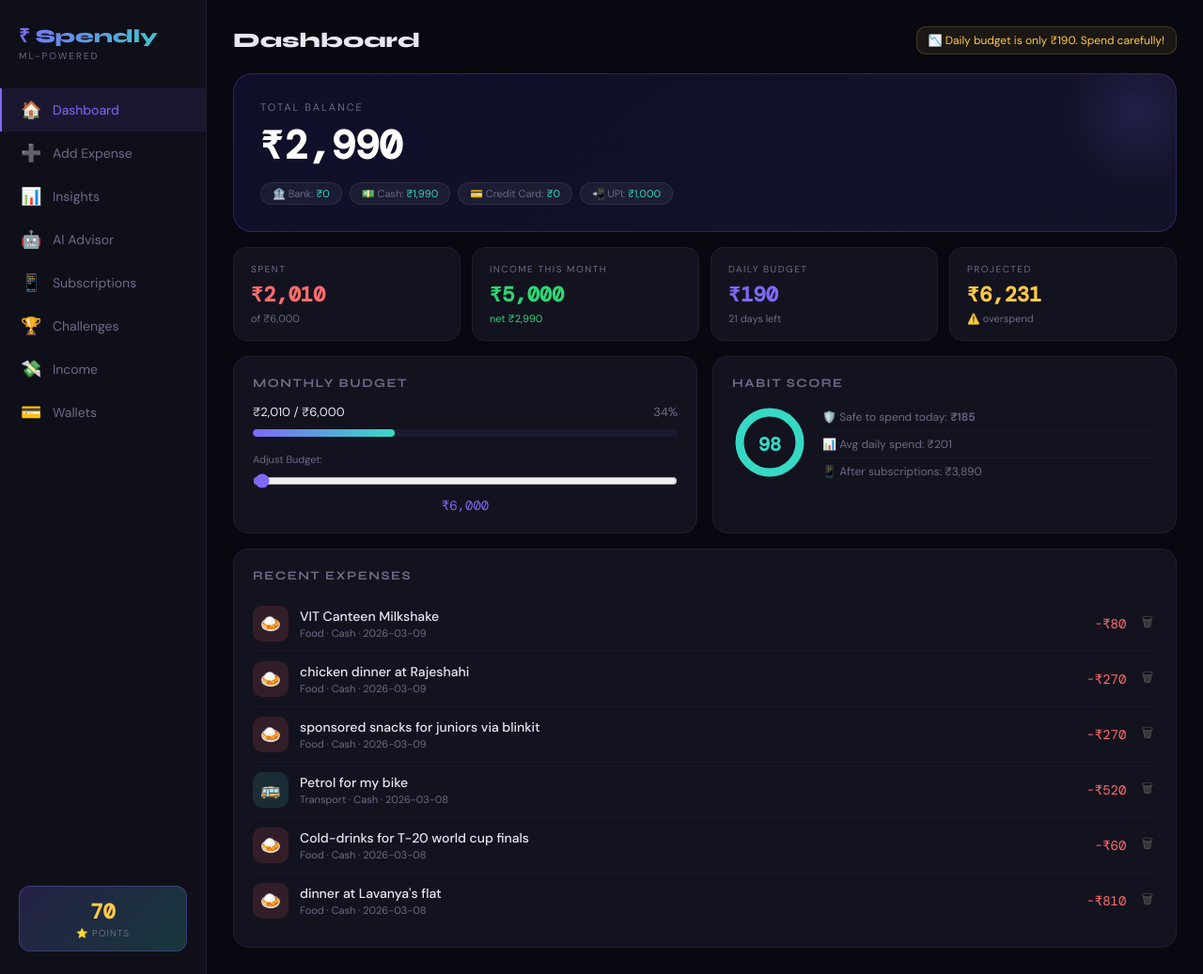
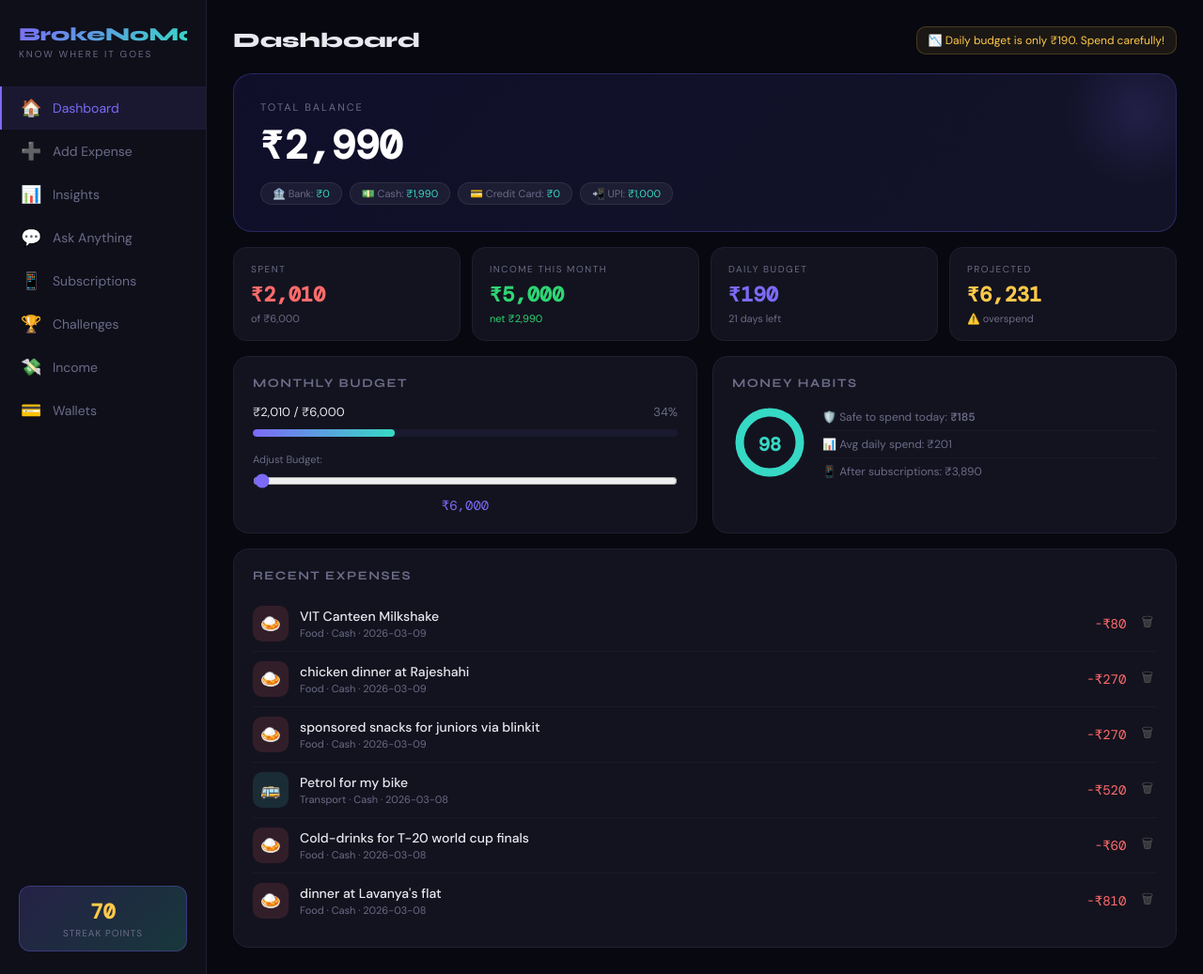
Before and after one commit to Arjun1653/BrokeNoMore, a Flask app: page / in a window 1280 px wide. Shown: the whole page at 94% size. Run offline with Flask 3, Linux system fonts and the light colour scheme; data comes from the database, SQL or seed files in the repository; both versions use the stored data as it was after the commit.

Commit message:
Rename to BrokeNoMore, UI cleanup

```diff
--- a/templates/index.html
+++ b/templates/index.html
@@ -3,7 +3,7 @@
 <head>
 <meta charset="UTF-8">
 <meta name="viewport" content="width=device-width, initial-scale=1.0">
-<title>Smart Expense Tracker</title>
+<title>BrokeNoMore</title>
 <link href="https://fonts.googleapis.com/css2?family=Syne:wght@400;600;700;800&family=DM+Mono:wght@400;500&family=DM+Sans:wght@400;500;600&display=swap" rel="stylesheet">
 <style>
 :root {
@@ -175,8 +175,8 @@ svg.forecast { width: 100%; height: 100px; }
   <!-- SIDEBAR -->
   <div class="sidebar">
     <div class="logo">
-      <div class="logo-name">₹ Spendly</div>
-      <div class="logo-sub">ML-Powered</div>
+      <div class="logo-name">BrokeNoMore</div>
+      <div class="logo-sub">know where it goes</div>
     </div>
     <nav>
       <div class="nav-item active" onclick="showPage('dashboard')">
@@ -189,7 +189,7 @@ svg.forecast { width: 100%; height: 100px; }
         <span class="nav-icon">📊</span> Insights
       </div>
       <div class="nav-item" onclick="showPage('advisor')">
-        <span class="nav-icon">🤖</span> AI Advisor
+        <span class="nav-icon">💬</span> Ask Anything
       </div>
       <div class="nav-item" onclick="showPage('subscriptions')">
         <span class="nav-icon">📱</span> Subscriptions
@@ -207,7 +207,7 @@ svg.forecast { width: 100%; height: 100px; }
     <div class="sidebar-bottom">
       <div class="points-badge">
         <div class="points-val" id="sidebar-points">0</div>
-        <div class="points-label">⭐ Points</div>
+        <div class="points-label">streak points</div>
       </div>
     </div>
   </div>
@@ -275,7 +275,7 @@ svg.forecast { width: 100%; height: 100px; }
 
           <!-- Habit Score -->
           <div class="card">
-            <div class="card-title">Habit Score</div>
+            <div class="card-title">Money Habits</div>
             <div class="score-wrap">
               <div class="score-ring">
                 <svg width="80" height="80" viewBox="0 0 80 80" style="transform:rotate(-90deg)">
@@ -313,11 +313,11 @@ svg.forecast { width: 100%; height: 100px; }
         <div class="gap-16">
           <!-- Receipt upload -->
           <div class="card">
-            <div class="card-title">📸 Scan Receipt (AI)</div>
+            <div class="card-title">📸 Snap a Bill</div>
             <div class="receipt-drop" onclick="document.getElementById('receipt-input').click()" id="receipt-drop">
               <div style="font-size:36px;margin-bottom:8px">📸</div>
-              <div style="font-size:13px;color:var(--muted)">Click to upload bill/receipt</div>
-              <div style="font-size:11px;color:#444;margin-top:4px">AI will extract details automatically</div>
+              <div style="font-size:13px;color:var(--muted)">Click to upload a bill or receipt</div>
+              <div style="font-size:11px;color:#444;margin-top:4px">it'll read the amount for you</div>
             </div>
             <input type="file" id="receipt-input" accept="image/*" style="display:none" onchange="scanReceipt(this)">
           </div>
@@ -371,7 +371,7 @@ svg.forecast { width: 100%; height: 100px; }
             </div>
           </div>
           <div class="card" id="ai-category-suggest" style="display:none;">
-            <div class="card-title">🤖 ML Category Detected</div>
+            <div class="card-title">✦ Category Detected</div>
             <div id="category-explain" style="font-size:13px;color:var(--muted);line-height:1.6;"></div>
           </div>
         </div>
@@ -402,29 +402,29 @@ svg.forecast { width: 100%; height: 100px; }
 
         <!-- Anomalies -->
         <div class="card" id="anomaly-section">
-          <div class="card-title">🔍 Anomaly Detection (ML)</div>
-          <div id="anomaly-list"><div style="color:var(--muted);font-size:13px;">Analyzing spending patterns...</div></div>
+          <div class="card-title">🔍 Unusual Spends</div>
+          <div id="anomaly-list"><div style="color:var(--muted);font-size:13px;">Looking for anything out of the ordinary...</div></div>
         </div>
 
         <!-- Spending Clusters -->
         <div class="card">
-          <div class="card-title">🎯 Spending Clusters (K-Means ML)</div>
-          <div id="cluster-list"><div style="color:var(--muted);font-size:13px;">Clustering your expenses...</div></div>
+          <div class="card-title">🎯 How You Spend</div>
+          <div id="cluster-list"><div style="color:var(--muted);font-size:13px;">Grouping your expenses...</div></div>
         </div>
 
         <!-- Forecast -->
         <div class="card">
-          <div class="card-title">📈 30-Day Spending Forecast (ML)</div>
+          <div class="card-title">📈 Where You're Headed</div>
           <div id="forecast-info" style="font-size:13px;color:var(--muted);margin-bottom:12px;"></div>
           <div id="forecast-chart" style="overflow-x:auto;"></div>
         </div>
 
         <!-- NL Query -->
         <div class="card">
-          <div class="card-title">🔍 Natural Language Search</div>
+          <div class="card-title">🔍 Search Your Expenses</div>
           <div style="display:flex;gap:10px;margin-bottom:12px;">
-            <input class="form-input" id="nl-query" placeholder="How much did I spend on food this month?" style="flex:1;" onkeydown="if(event.key==='Enter') nlQuery()">
-            <button class="btn btn-primary" style="width:auto;padding:11px 20px;" onclick="nlQuery()">Ask</button>
+            <input class="form-input" id="nl-query" placeholder="e.g. how much did I spend on food this month?" style="flex:1;" onkeydown="if(event.key==='Enter') nlQuery()">
+            <button class="btn btn-primary" style="width:auto;padding:11px 20px;" onclick="nlQuery()">Go</button>
           </div>
           <div style="display:flex;gap:8px;flex-wrap:wrap;margin-bottom:12px;">
             <button class="btn btn-ghost" onclick="setQuery('How much on food this month?')">Food spend</button>
@@ -443,8 +443,8 @@ svg.forecast { width: 100%; height: 100px; }
     <!-- ─── AI ADVISOR ─────────────────────────────────────────────────── -->
     <div id="page-advisor" class="page">
       <div class="section-header">
-        <div class="section-title">AI Advisor</div>
-        <div style="font-size:12px;color:var(--muted);">Powered by Claude AI + ML</div>
+        <div class="section-title">Ask Anything</div>
+        <div style="font-size:12px;color:var(--muted);">your money, your questions</div>
       </div>
 
       <div class="gap-16">
@@ -453,22 +453,22 @@ svg.forecast { width: 100%; height: 100px; }
           <button class="card" style="cursor:pointer;text-align:left;border:none;background:var(--card);transition:border-color 0.2s;" onmouseenter="this.style.borderColor='var(--accent)'" onmouseleave="this.style.borderColor='var(--border)'" onclick="askAdvice('Give me personalized budget advice based on my spending habits and remaining balance. Be specific.')">
             <div style="font-size:28px;margin-bottom:8px">💰</div>
             <div style="font-size:14px;font-weight:600;">Budget Advice</div>
-            <div style="font-size:12px;color:var(--muted);margin-top:4px;">Personalized tips based on your data</div>
+            <div style="font-size:12px;color:var(--muted);margin-top:4px;">tell me what's eating my wallet</div>
           </button>
           <button class="card" style="cursor:pointer;text-align:left;border:none;background:var(--card);transition:border-color 0.2s;" onmouseenter="this.style.borderColor='var(--accent)'" onmouseleave="this.style.borderColor='var(--border)'" onclick="askAdvice('Analyze my spending patterns and tell me specifically where I should cut back to save more money this month.')">
             <div style="font-size:28px;margin-bottom:8px">📉</div>
             <div style="font-size:14px;font-weight:600;">Where to Cut Back</div>
-            <div style="font-size:12px;color:var(--muted);margin-top:4px;">ML-analyzed reduction opportunities</div>
+            <div style="font-size:12px;color:var(--muted);margin-top:4px;">be honest, i can take it</div>
           </button>
           <button class="card" style="cursor:pointer;text-align:left;border:none;background:var(--card);transition:border-color 0.2s;" onmouseenter="this.style.borderColor='var(--accent)'" onmouseleave="this.style.borderColor='var(--border)'" onclick="askAdvice('Help me plan my remaining budget optimally to last till the end of the month. Give me a day-wise plan.')">
             <div style="font-size:28px;margin-bottom:8px">📅</div>
-            <div style="font-size:14px;font-weight:600;">Month-End Plan</div>
-            <div style="font-size:12px;color:var(--muted);margin-top:4px;">Day-by-day spending plan</div>
+            <div style="font-size:14px;font-weight:600;">Make it Last</div>
+            <div style="font-size:12px;color:var(--muted);margin-top:4px;">help me survive till the 1st</div>
           </button>
           <button class="card" style="cursor:pointer;text-align:left;border:none;background:var(--card);transition:border-color 0.2s;" onmouseenter="this.style.borderColor='var(--accent)'" onmouseleave="this.style.borderColor='var(--border)'" onclick="askAdvice('Give me 5 powerful insights about my spending habits and what they say about my financial health.')">
-            <div style="font-size:28px;margin-bottom:8px">🏆</div>
-            <div style="font-size:14px;font-weight:600;">Spending Insights</div>
-            <div style="font-size:12px;color:var(--muted);margin-top:4px;">Deep-dive habit analysis</div>
+            <div style="font-size:28px;margin-bottom:8px">🔎</div>
+            <div style="font-size:14px;font-weight:600;">Read My Habits</div>
+            <div style="font-size:12px;color:var(--muted);margin-top:4px;">what does my spending say about me</div>
           </button>
         </div>
 
@@ -476,12 +476,12 @@ svg.forecast { width: 100%; height: 100px; }
         <div class="card">
           <div class="card-title">Ask Anything</div>
           <textarea class="form-input" id="advisor-query" style="min-height:80px;resize:vertical;" placeholder="e.g. I have ₹5000 left for 12 days, how should I spend it? Or: What's the biggest financial mistake I'm making?"></textarea>
-          <button class="btn btn-primary" style="margin-top:12px;" onclick="askAdvice(document.getElementById('advisor-query').value)">Ask AI Advisor</button>
+          <button class="btn btn-primary" style="margin-top:12px;" onclick="askAdvice(document.getElementById('advisor-query').value)">Ask</button>
         </div>
 
-        <!-- AI Response -->
+        <!-- Response -->
         <div class="ai-bubble" id="advice-bubble" style="display:none;">
-          <div class="ai-header"><span>🤖</span> AI ADVISOR</div>
+          <div class="ai-header"><span>💬</span> ANSWER</div>
           <div id="advice-text"></div>
         </div>
       </div>
@@ -538,7 +538,7 @@ svg.forecast { width: 100%; height: 100px; }
     <div id="page-challenges" class="page">
       <div class="section-header">
         <div class="section-title">Challenges 🏆</div>
-        <div style="font-size:12px;color:var(--muted);">Gamify your finances</div>
+        <div style="font-size:12px;color:var(--muted);">make saving feel like a game</div>
       </div>
       <div class="gap-16">
         <div class="card" style="background:linear-gradient(135deg,rgba(124,106,247,0.1),rgba(54,217,196,0.1));border-color:rgba(124,106,247,0.3);">
@@ -847,9 +847,9 @@ async function autoDetectCategory() {
     const r = await fetch('/api/categorize', {method:'POST', headers:{'Content-Type':'application/json'}, body: JSON.stringify({description: desc, amount: amt})});
     const d = await r.json();
     document.getElementById('f-category').value = d.category;
-    document.getElementById('ml-badge').textContent = '✨ ML auto-detected';
+    document.getElementById('ml-badge').textContent = '✦ auto-detected';
     const explain = document.getElementById('category-explain');
-    explain.textContent = `Based on your description "${desc}", the ML model classified this as "${d.category}".`;
+    explain.textContent = `"${desc}" looks like ${d.category} to me. Change it if I got it wrong.`;
     document.getElementById('ai-category-suggest').style.display = 'block';
   }, 500);
 }
@@ -1007,7 +1007,7 @@ async function askAdvice(prompt) {
   const bubble = document.getElementById('advice-bubble');
   const textEl = document.getElementById('advice-text');
   bubble.style.display = 'block';
-  textEl.innerHTML = '<div class="ai-thinking"><div class="dot"></div><div class="dot"></div><div class="dot"></div><span style="margin-left:8px;color:var(--muted);">Analyzing your finances...</span></div>';
+  textEl.innerHTML = '<div class="ai-thinking"><div class="dot"></div><div class="dot"></div><div class="dot"></div><span style="margin-left:8px;color:var(--muted);">looking at your numbers...</span></div>';
   bubble.scrollIntoView({behavior:'smooth', block:'start'});
   const r = await fetch('/api/advice', {method:'POST', headers:{'Content-Type':'application/json'}, body: JSON.stringify({prompt})});
   const d = await r.json();
```
Also changed, not shown: data/expenses.db (added).
